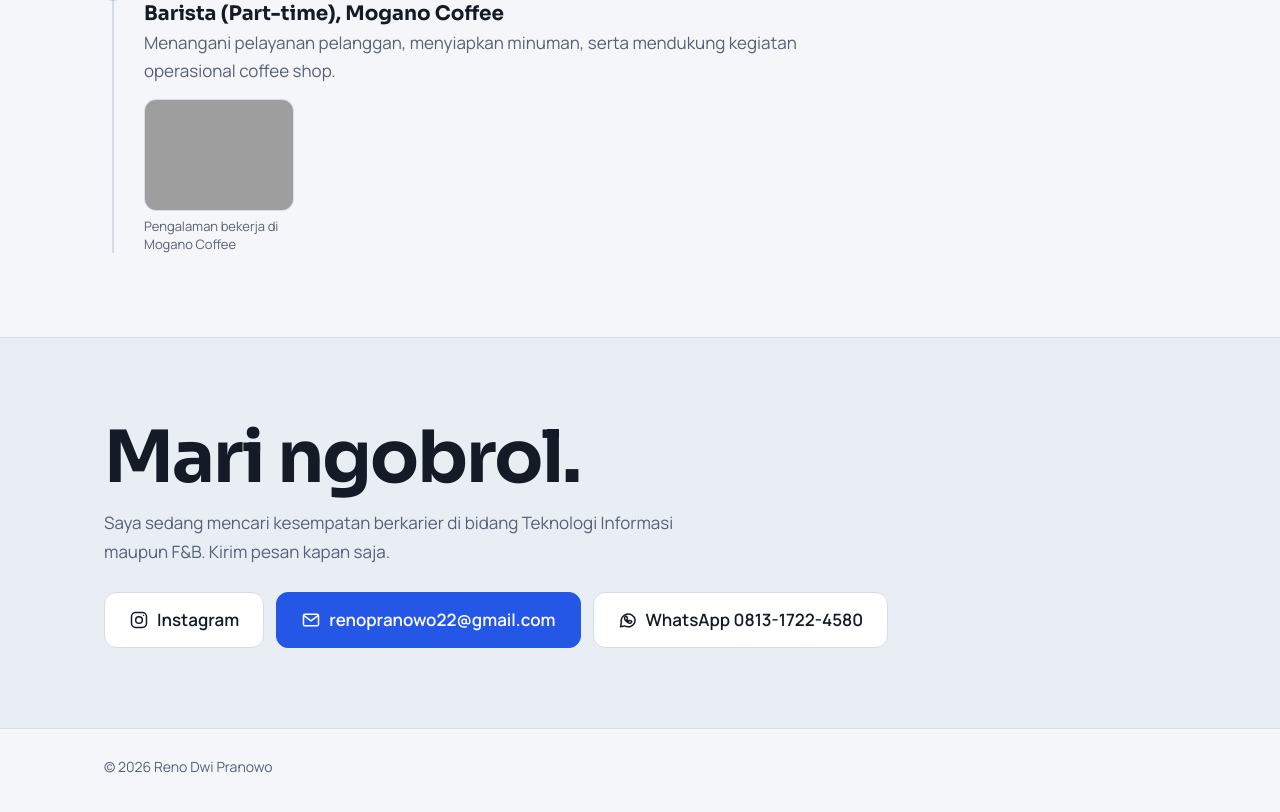
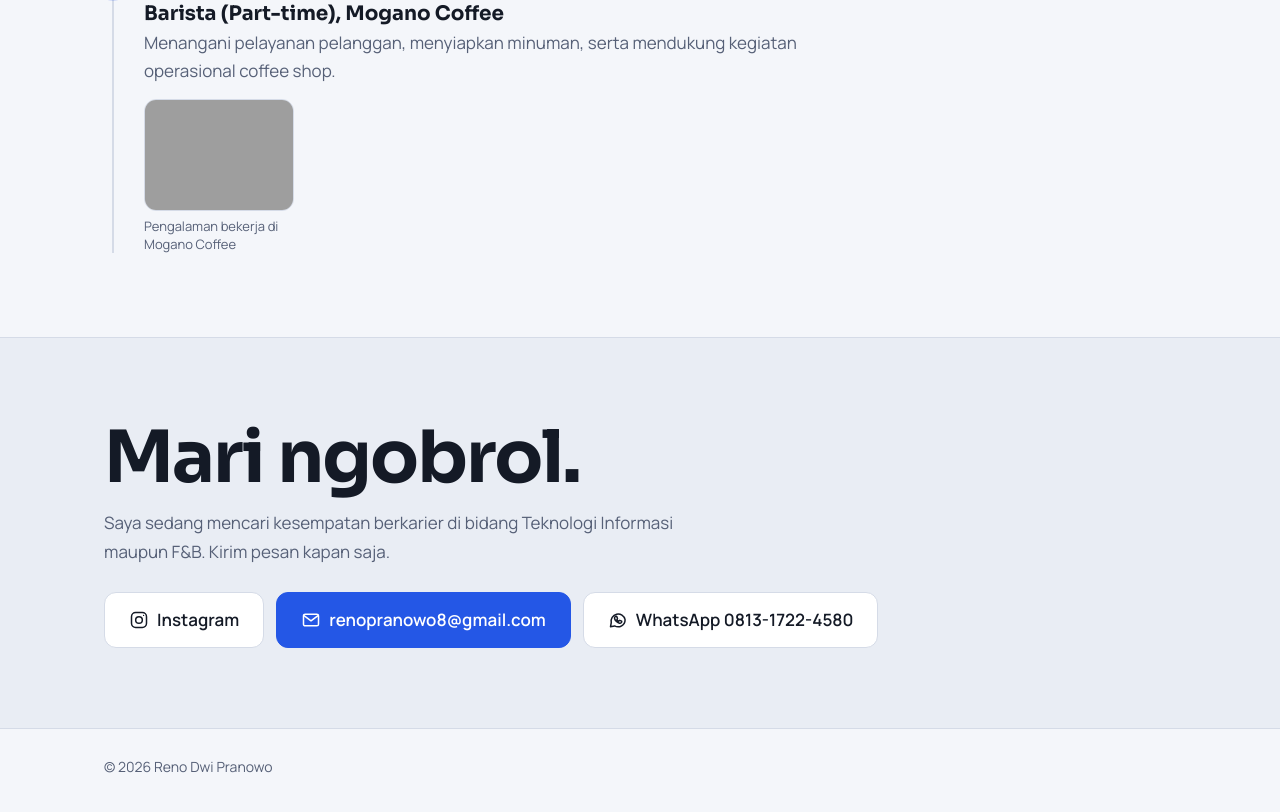
Before and after one commit to renopranowo22-boop/portfolio, a plain HTML site: page index.html in a window 1280 px wide. Shown: the part 4427-5239 px from the top of the page. Drawn offline with Linux system fonts and the light colour scheme; grey boxes are pictures that could not be loaded.

Commit message:
Update email address in index.html

```diff
--- a/index.html
+++ b/index.html
@@ -324,7 +324,7 @@
               <rect x="3" y="5" width="18" height="14" rx="2"></rect>
               <path d="m4 7 8 6 8-6"></path>
             </svg>
-            renopranowo22@gmail.com
+            renopranowo8@gmail.com
           </a>
           <a class="btn" href="https://wa.me/6281317224580">
             <svg class="contact-icon" viewBox="0 0 24 24" fill="none" stroke="currentColor" stroke-width="1.8" stroke-linecap="round" stroke-linejoin="round" aria-hidden="true">
```
